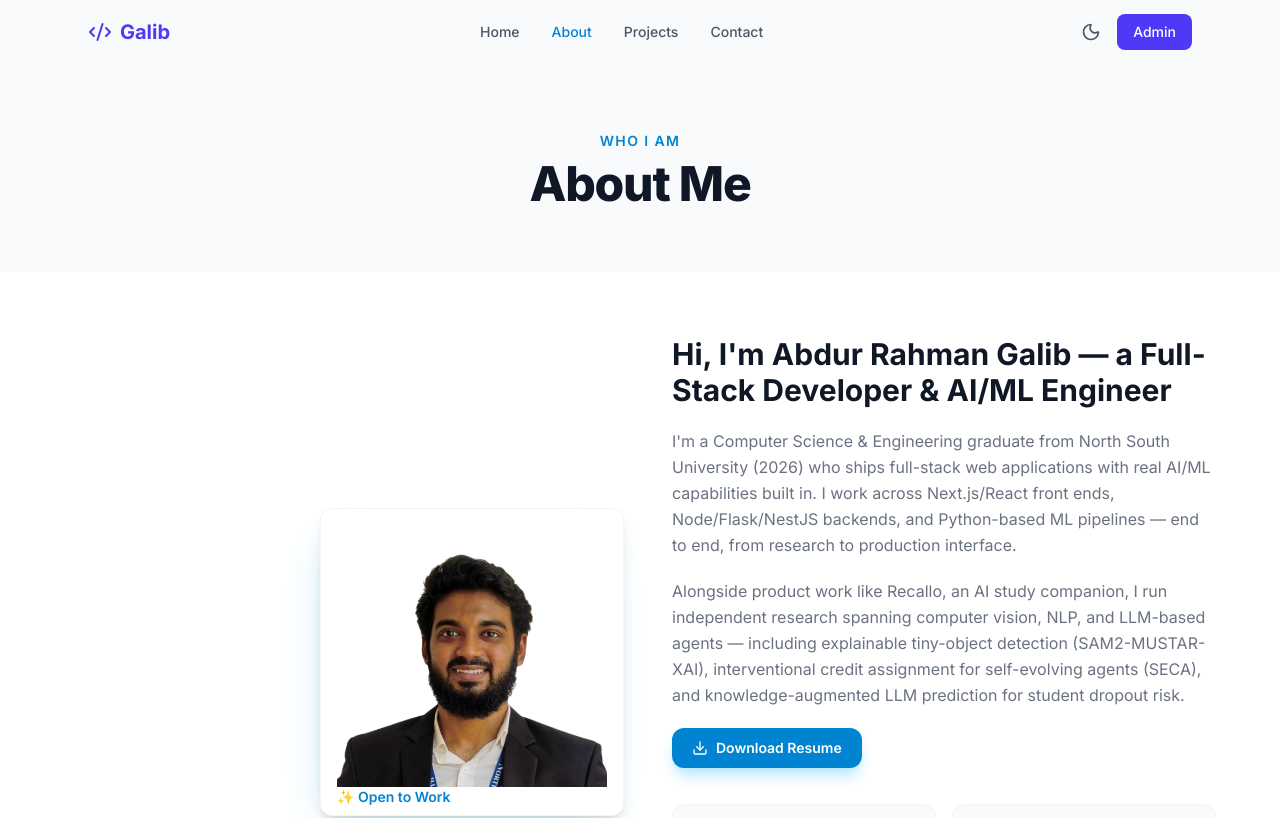
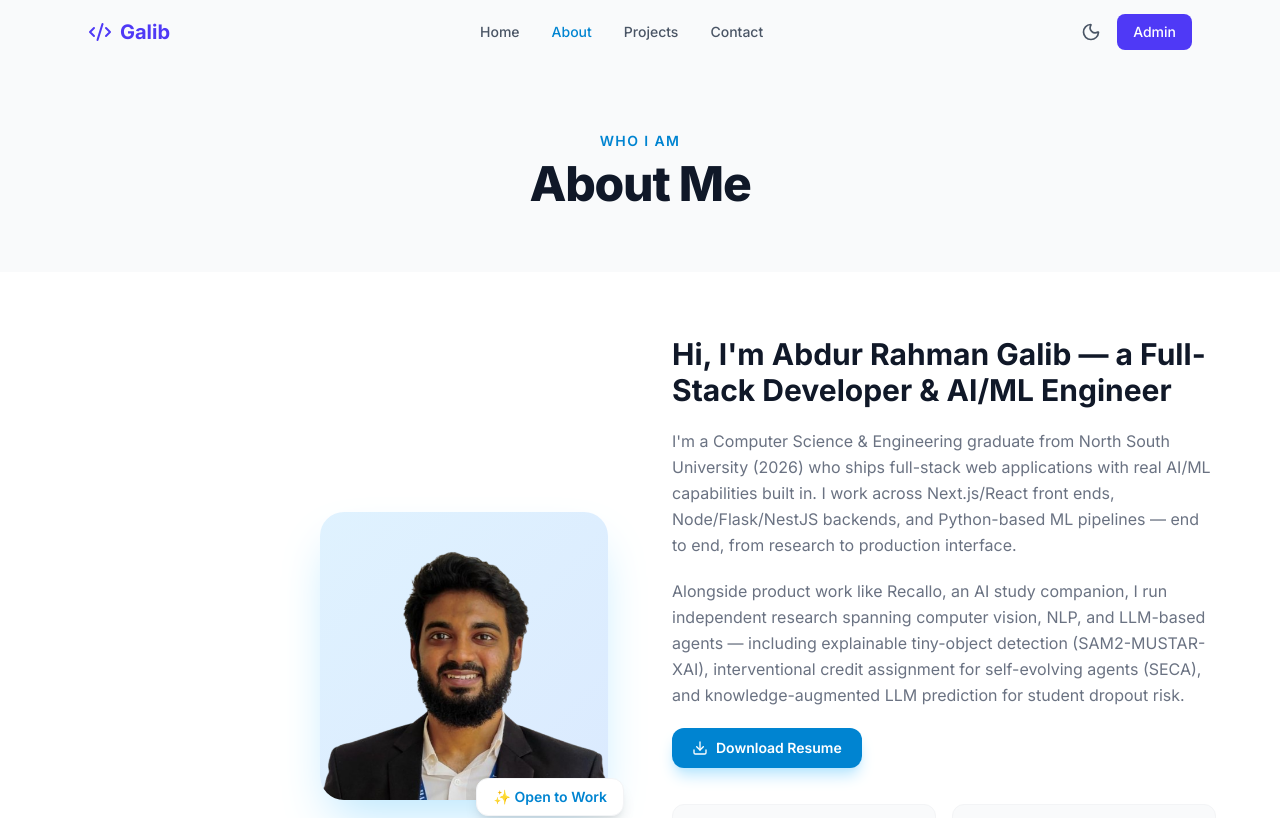
Before and after one commit to ga1ib/portfolio-frontend, a React (Vite) app in the folder Protfolio/: page /about in a window 1280 px wide. Shown: the top 818 px of the page. Built offline with nearby package versions, Linux system fonts and the light colour scheme.

Commit message:
add resume

```diff
--- a/Protfolio/src/pages/About.tsx
+++ b/Protfolio/src/pages/About.tsx
@@ -1,13 +1,23 @@
 import { Helmet } from 'react-helmet-async'
 import { motion, type Variants } from 'framer-motion'
-import { BrainCircuit, Code2, Coffee, Download, GraduationCap } from 'lucide-react'
+import {
+  BrainCircuit,
+  Code2,
+  Coffee,
+  Download,
+  GraduationCap,
+} from 'lucide-react'
 import SkillSection from '../components/SkillSection'
 import ExperienceTimeline from '../components/ExperienceTimeline'
 import aboutImg from '../assets/about.png'
 
 const fadeUp: Variants = {
   hidden: { opacity: 0, y: 30 },
-  show: { opacity: 1, y: 0, transition: { duration: 0.6, ease: 'easeOut' } },
+  show: {
+    opacity: 1,
+    y: 0,
+    transition: { duration: 0.6, ease: 'easeOut' },
+  },
 }
 
 const stats = [
@@ -22,7 +32,10 @@ export default function About() {
     <>
       <Helmet>
         <title>About | Galib</title>
-        <meta name="description" content="Learn about Abdur Rahman Galib — a full-stack developer and AI/ML engineer building shipped products and independent research spanning computer vision, NLP, and LLM-based agents." />
+        <meta
+          name="description"
+          content="Learn about Abdur Rahman Galib — a full-stack developer and AI/ML engineer building shipped products and independent research spanning computer vision, NLP, and LLM-based agents."
+        />
       </Helmet>
 
       {/* Page header */}
@@ -36,6 +49,7 @@ export default function About() {
           <span className="text-sm font-semibold text-sky-600 dark:text-sky-400 uppercase tracking-widest">
             Who I Am
           </span>
+
           <h1 className="mt-2 text-4xl sm:text-5xl font-extrabold text-gray-900 dark:text-gray-100 tracking-tight">
             About Me
           </h1>
@@ -45,7 +59,8 @@ export default function About() {
       {/* Bio + Stats */}
       <section className="py-16 px-4 sm:px-6">
         <div className="max-w-6xl mx-auto grid grid-cols-1 lg:grid-cols-2 gap-16 items-center">
-          {/* Avatar placeholder */}
+
+          {/* Profile Image */}
           <motion.div
             variants={fadeUp}
             initial="hidden"
@@ -54,17 +69,16 @@ export default function About() {
             className="flex justify-center lg:justify-end"
           >
             <div className="relative">
-              <div className="w-72 h-72 rounded-3xl bg-gradient-to-br from-sky-100 to-blue-100 dark:from-sky-900/40 dark:to-blue-900/40 flex items-center justify-center shadow-2xl shadow-sky-200 dark:shadow-sky-900/30">
-                <span className="text-8xl font-extrabold text-sky-300 dark:text-sky-700 select-none">G</span>
+              <div className="w-72 h-72 rounded-3xl overflow-hidden bg-gradient-to-br from-sky-100 to-blue-100 dark:from-sky-900/40 dark:to-blue-900/40 flex items-center justify-center shadow-2xl shadow-sky-200 dark:shadow-sky-900/30">
+                <img
+                  src={aboutImg}
+                  alt="Abdur Rahman Galib"
+                  className="w-full h-full object-cover object-center"
+                />
               </div>
+
               {/* Floating badge */}
               <div className="absolute -bottom-4 -right-4 bg-white dark:bg-gray-900 border border-gray-100 dark:border-gray-800 rounded-xl px-4 py-2 shadow-lg text-sm font-semibold text-sky-600 dark:text-sky-400">
-                <img
-                  src={aboutImg}
-                  alt=""
-                  aria-hidden="true"
-                  className="w-full h-full object-cover object-center opacity-100 dark:opacity-100"
-        />
                 ✨ Open to Work
               </div>
             </div>
@@ -81,38 +95,56 @@ export default function About() {
             <h2 className="text-2xl sm:text-3xl font-bold text-gray-900 dark:text-gray-100">
               Hi, I'm Abdur Rahman Galib — a Full-Stack Developer & AI/ML Engineer
             </h2>
+
             <p className="text-gray-500 dark:text-gray-400 leading-relaxed">
-              I'm a Computer Science & Engineering graduate from North South University (2026) who
-              ships full-stack web applications with real AI/ML capabilities built in. I work across
-              Next.js/React front ends, Node/Flask/NestJS backends, and Python-based ML pipelines —
+              I'm a Computer Science & Engineering graduate from North South
+              University (2026) who ships full-stack web applications with real
+              AI/ML capabilities built in. I work across Next.js/React front
+              ends, Node/Flask/NestJS backends, and Python-based ML pipelines —
               end to end, from research to production interface.
             </p>
+
             <p className="text-gray-500 dark:text-gray-400 leading-relaxed">
-              Alongside product work like Recallo, an AI study companion, I run independent research
-              spanning computer vision, NLP, and LLM-based agents — including explainable tiny-object
-              detection (SAM2-MUSTAR-XAI), interventional credit assignment for self-evolving agents
-              (SECA), and knowledge-augmented LLM prediction for student dropout risk.
+              Alongside product work like Recallo, an AI study companion, I run
+              independent research spanning computer vision, NLP, and LLM-based
+              agents — including explainable tiny-object detection
+              (SAM2-MUSTAR-XAI), interventional credit assignment for
+              self-evolving agents (SECA), and knowledge-augmented LLM
+              prediction for student dropout risk.
             </p>
 
             {/* Download Resume */}
             <a
-              href="../assets/Abdur_Rahman_Galib.pdf"
-              download
+              href="/Abdur_Rahman_Galib.pdf"
+              download="Abdur_Rahman_Galib_Resume.pdf"
               className="inline-flex items-center gap-2 px-5 py-2.5 bg-sky-600 hover:bg-sky-700 text-white font-semibold rounded-xl transition-all duration-200 shadow-lg shadow-sky-200 dark:shadow-sky-900/30 hover:shadow-xl hover:-translate-y-0.5 text-sm w-fit"
             >
-              <Download size={16} /> Download Resume
+              <Download size={16} />
+              Download Resume
             </a>
 
             {/* Stat chips */}
             <div className="grid grid-cols-2 gap-4 pt-4">
               {stats.map(({ icon: Icon, value, label }) => (
-                <div key={label} className="bg-gray-50 dark:bg-gray-900 rounded-xl p-4 flex items-center gap-3 border border-gray-100 dark:border-gray-800">
+                <div
+                  key={label}
+                  className="bg-gray-50 dark:bg-gray-900 rounded-xl p-4 flex items-center gap-3 border border-gray-100 dark:border-gray-800"
+                >
                   <div className="p-2 rounded-lg bg-sky-50 dark:bg-sky-900/30">
-                    <Icon size={18} className="text-sky-600 dark:text-sky-400" />
+                    <Icon
+                      size={18}
+                      className="text-sky-600 dark:text-sky-400"
+                    />
                   </div>
+
                   <div>
-                    <p className="text-lg font-bold text-gray-900 dark:text-gray-100">{value}</p>
-                    <p className="text-xs text-gray-500 dark:text-gray-400">{label}</p>
+                    <p className="text-lg font-bold text-gray-900 dark:text-gray-100">
+                      {value}
+                    </p>
+
+                    <p className="text-xs text-gray-500 dark:text-gray-400">
+                      {label}
+                    </p>
                   </div>
                 </div>
               ))}
@@ -134,10 +166,12 @@ export default function About() {
             <span className="text-sm font-semibold text-sky-600 dark:text-sky-400 uppercase tracking-widest">
               Expertise
             </span>
+
             <h2 className="mt-2 text-3xl font-extrabold text-gray-900 dark:text-gray-100 tracking-tight">
               Skills & Technologies
             </h2>
           </motion.div>
+
           <SkillSection />
         </div>
       </section>
@@ -155,10 +189,12 @@ export default function About() {
             <span className="text-sm font-semibold text-sky-600 dark:text-sky-400 uppercase tracking-widest">
               Journey
             </span>
+
             <h2 className="mt-2 text-3xl font-extrabold text-gray-900 dark:text-gray-100 tracking-tight">
               Experience & Education
             </h2>
           </motion.div>
+
           <ExperienceTimeline />
         </div>
       </section>
```
